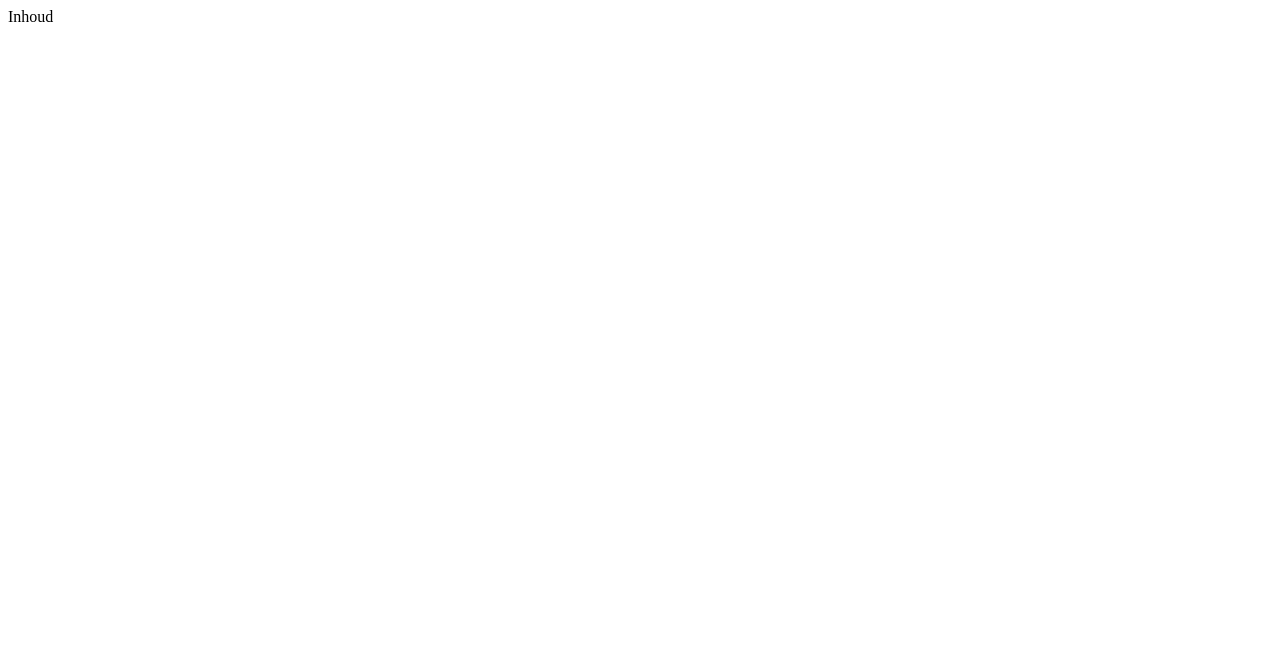
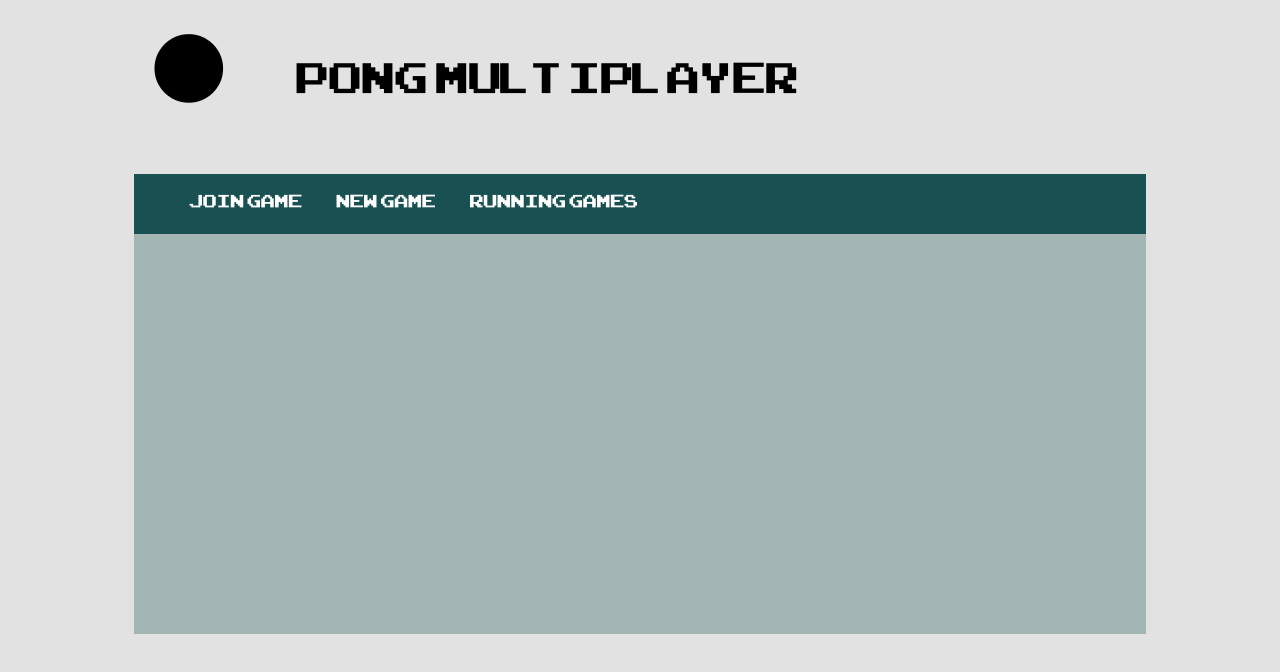
Before and after one commit to JeroenVinke/pong, a website: page index.html in a window 1280 px wide. Drawn offline with nearby package versions, Linux system fonts and the light colour scheme.

Commit message:
First layout

```diff
--- /dev/null
+++ b/css/Style.css
@@ -0,0 +1,65 @@
+@font-face {
+    font-family: Arcade;
+    src: url(/fonts/ARCADECLASSIC.TTF);
+}
+#content {
+    width:80%;
+    padding-left:10%;
+}
+
+a {
+    text-decoration:none;
+    color:white;
+}
+
+body {
+    background-color: #E2E2E2;
+}
+nav{
+    height:60px;
+    background-color: #195153;
+    color:#FFFFFF;
+}
+
+nav ul {
+    list-style-type: none;
+}
+
+nav ul li {
+    display:inline-block;
+    padding:15px;
+    font-size:25px;
+    font-family: Arcade, Fallback, sans-serif;
+}
+
+nav ul li:hover {
+    background-color: #0d4144;
+}
+
+header {
+    height:150px;
+    font-family: Arcade, Fallback, sans-serif;
+}
+
+section {
+    min-height:400px;
+    background-color: #a4b6b3;
+}
+
+#logo{
+    padding:20px;
+    display:inline-block;
+    height:100px;
+    width:100px;
+}
+
+#logo .fa{
+    font-size: 80px;
+}
+
+#name{
+    padding:20px;
+    display:inline-block;
+    font-size:60px;
+    font-family: 'Arcade', Fallback, sans-serif;
+}
--- a/index.html
+++ b/index.html
@@ -4,12 +4,28 @@
   <meta charset="UTF-8">
   <meta name="viewport" content="width=device-width, initial-scale=1">
   <title>Pong</title>
+  <link rel="stylesheet" type="text/css" href="css/Style.css">
+  <script src="//cdnjs.cloudflare.com/ajax/libs/jquery/3.0.0-beta1/jquery.min.js"></script>
+  <link rel="stylesheet" type="text/css" href="https://maxcdn.bootstrapcdn.com/font-awesome/4.5.0/css/font-awesome.min.css">
 
-  <script src="https://cdnjs.cloudflare.com/ajax/libs/jquery/3.0.0-beta1/jquery.min.js"></script>
+  <script src=""></script>
 </head>
 
 <body>
-  Inhoud
+<div id="content">
+<header>
+  <div id="logo"><i class="fa fa-circle"></i></div>
+  <div id="name">Pong multiplayer</div>
+</header>
+<nav>
+  <ul>
+    <a href="#join"><li>Join Game</li></a>
+    <a href="#new"><li>New Game</li></a>
+      <a href="#current"><li>Running Games</li></a>
+  </ul>
+</nav>
+<section></section>
+</div>
 </body>
 
 </html>
```
Also changed, not shown: css/keep.txt (deleted), fonts/ARCADECLASSIC.TTF (added), fonts/keep.txt (deleted), 1 other file.
